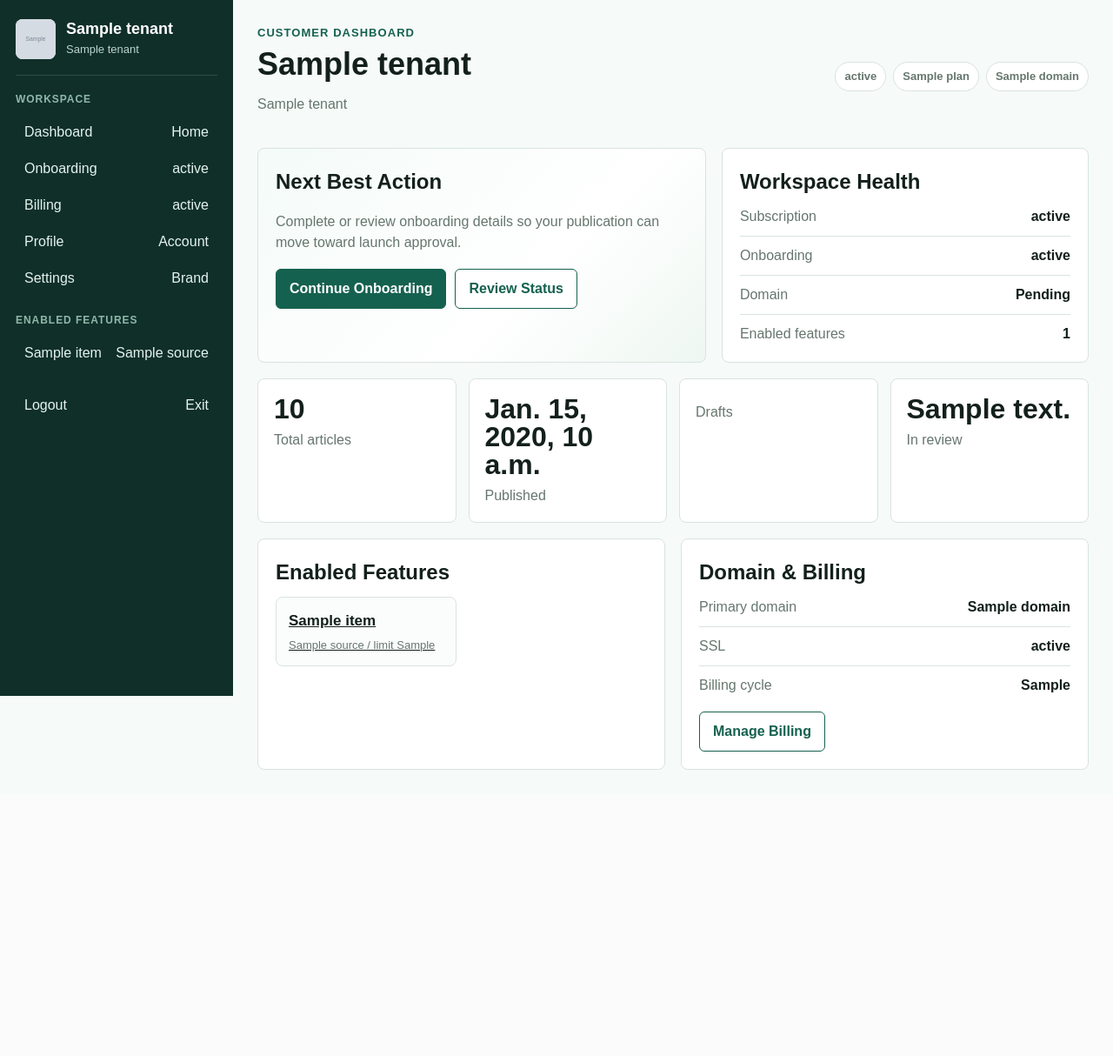
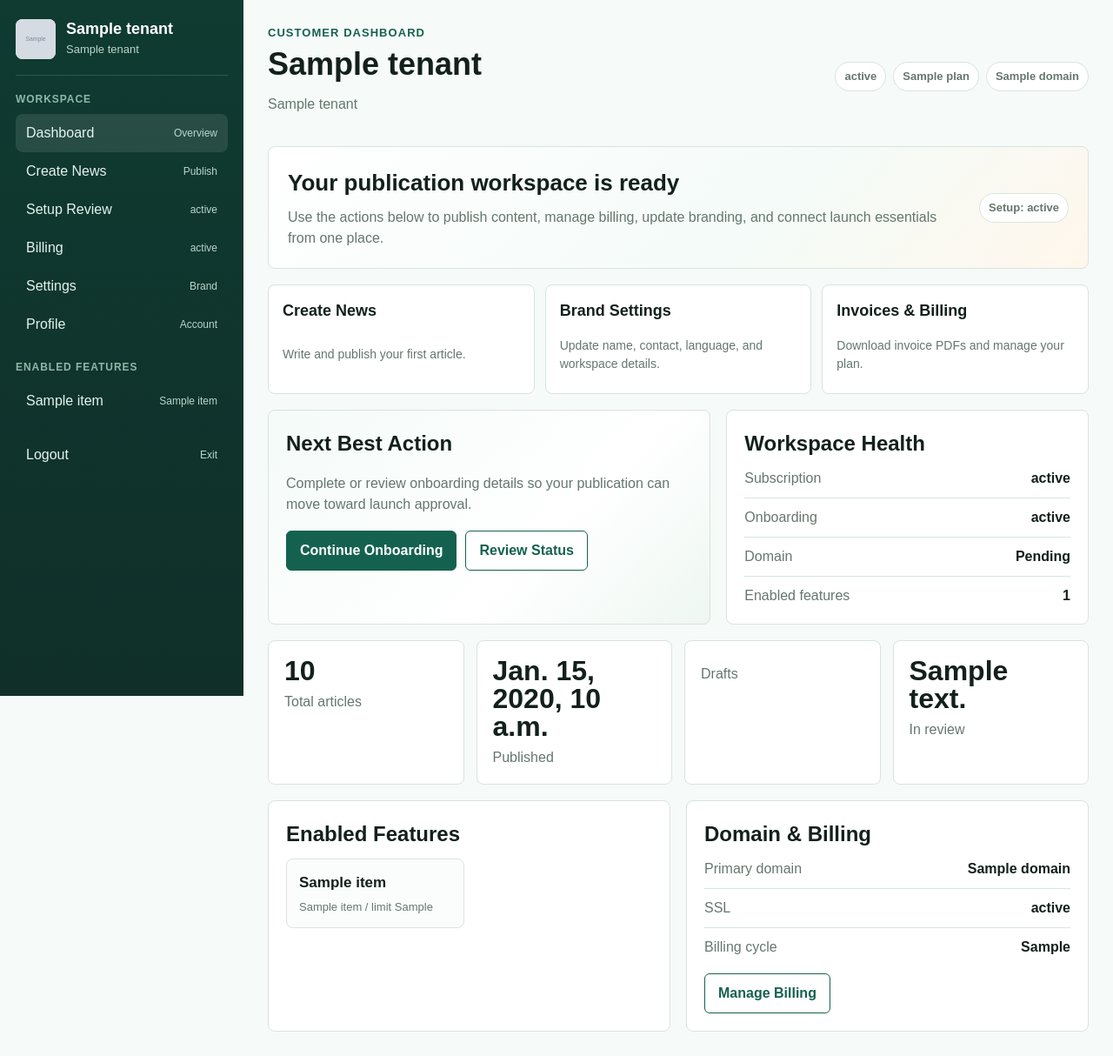
Before and after one commit to sanjay1994singh/NewsWebSaas, a Django app: template templates/tenants/tenant_dashboard.html in a window 1280 px wide. Shown: the whole page at 87% size. Before the commit the page ends 885 px from the top, so only its background shows below. Run offline with Django 3.2, Linux system fonts and the light colour scheme; the template is opened without the code that fills it: most values are stand-ins (such as "Sample title", 1, 10 or a date in 2020); grey boxes marked "Sample" are stand-in pictures.

Commit message:
Improve customer dashboard usability

```diff
--- a/templates/tenants/tenant_dashboard.html
+++ b/templates/tenants/tenant_dashboard.html
@@ -5,12 +5,12 @@
   <meta name="viewport" content="width=device-width, initial-scale=1">
   <title>{{ tenant.publication_name }} Dashboard</title>
   <style>
-    :root { --ink:#13201b; --muted:#66766e; --line:#d9e4de; --paper:#f6faf8; --brand:#15614f; --deep:#102f29; --warn:#9a5549; --soft:#eef6f2; }
+    :root { --ink:#13201b; --muted:#66766e; --line:#d9e4de; --paper:#f6faf8; --brand:#15614f; --deep:#102f29; --warn:#9a5549; --soft:#eef6f2; --gold:#d99b38; }
     * { box-sizing:border-box; }
     body { margin:0; font-family:Arial,sans-serif; background:var(--paper); color:var(--ink); line-height:1.5; }
     a { color:inherit; }
-    .shell { display:grid; grid-template-columns:268px minmax(0,1fr); min-height:100vh; }
-    .sidebar { position:sticky; top:0; height:100vh; background:var(--deep); color:#fff; padding:22px 18px; overflow:auto; }
+    .shell { display:grid; grid-template-columns:280px minmax(0,1fr); min-height:100vh; }
+    .sidebar { position:sticky; top:0; height:100vh; background:linear-gradient(180deg,#0f3b31 0%,#102f29 100%); color:#fff; padding:22px 18px; overflow:auto; }
     .side-brand { display:flex; gap:12px; align-items:center; padding-bottom:18px; border-bottom:1px solid rgba(255,255,255,.14); }
     .logo { width:46px; height:46px; border-radius:8px; background:#fff; color:var(--brand); display:grid; place-items:center; font-weight:900; font-size:22px; overflow:hidden; }
     .logo img { width:100%; height:100%; object-fit:cover; }
@@ -18,19 +18,28 @@
     .side-brand p { margin:3px 0 0; color:#b9d6cc; font-size:13px; }
     .nav-group { margin-top:18px; }
     .nav-label { margin:0 0 8px; color:#8fb8aa; font-size:12px; font-weight:900; text-transform:uppercase; letter-spacing:.08em; }
-    .sidebar a, .logout-btn { display:flex; align-items:center; justify-content:space-between; gap:10px; width:100%; min-height:40px; padding:9px 10px; color:#e4f3ee; text-decoration:none; border:0; border-radius:6px; background:transparent; font:inherit; cursor:pointer; }
-    .sidebar a:hover, .logout-btn:hover { background:rgba(255,255,255,.08); }
+    .sidebar a, .logout-btn { display:flex; align-items:center; justify-content:space-between; gap:10px; width:100%; min-height:42px; padding:10px 12px; color:#e4f3ee; text-decoration:none; border:0; border-radius:8px; background:transparent; font:inherit; cursor:pointer; }
+    .sidebar a:hover, .logout-btn:hover, .sidebar a.active { background:rgba(255,255,255,.1); }
+    .sidebar span { color:#b9d6cc; font-size:12px; }
     .main { min-width:0; padding:28px; }
-    .topbar { display:flex; align-items:center; justify-content:space-between; gap:18px; margin-bottom:22px; }
+    .topbar { display:flex; align-items:center; justify-content:space-between; gap:18px; margin-bottom:20px; }
     .eyebrow { margin:0 0 7px; color:var(--brand); font-weight:900; font-size:13px; text-transform:uppercase; letter-spacing:.08em; }
     .topbar h2 { margin:0; font-size:36px; line-height:1.05; }
     .muted { color:var(--muted); }
     .pills { display:flex; flex-wrap:wrap; gap:8px; justify-content:flex-end; }
     .pill { display:inline-flex; align-items:center; min-height:32px; padding:6px 10px; border:1px solid var(--line); border-radius:999px; background:#fff; color:var(--muted); font-size:13px; font-weight:800; white-space:nowrap; }
+    .welcome { display:grid; grid-template-columns:1fr auto; gap:18px; align-items:center; margin-bottom:18px; padding:22px; border:1px solid var(--line); border-radius:8px; background:linear-gradient(135deg,#fff 0%,#f4fbf8 60%,#fff7ec 100%); }
+    .welcome h3 { margin:0; font-size:26px; }
+    .welcome p { max-width:760px; margin:8px 0 0; }
     .hero { display:grid; grid-template-columns:1.1fr .9fr; gap:18px; margin-bottom:18px; }
     .panel { background:#fff; border:1px solid var(--line); border-radius:8px; padding:20px; }
     .next-panel { background:linear-gradient(135deg,#f4fbf8 0%,#fff 62%,#eef7f2 100%); }
     .panel h3 { margin:0 0 10px; font-size:24px; }
+    .quick-grid { display:grid; grid-template-columns:repeat(3,minmax(0,1fr)); gap:12px; margin-bottom:18px; }
+    .quick-card { display:grid; gap:8px; min-height:126px; background:#fff; border:1px solid var(--line); border-radius:8px; padding:16px; text-decoration:none; }
+    .quick-card strong { font-size:18px; }
+    .quick-card span { color:var(--muted); font-size:14px; }
+    .quick-card:hover { border-color:var(--brand); box-shadow:0 12px 30px rgba(19,32,27,.08); }
     .actions { display:flex; flex-wrap:wrap; gap:10px; margin-top:18px; }
     .btn { display:inline-flex; align-items:center; justify-content:center; min-height:42px; padding:10px 15px; border-radius:6px; border:1px solid var(--brand); background:var(--brand); color:#fff; text-decoration:none; font-weight:900; cursor:pointer; }
     .btn.secondary { background:#fff; color:var(--brand); }
@@ -45,7 +54,7 @@
     .stat p { margin:8px 0 0; color:var(--muted); }
     .content-grid { display:grid; grid-template-columns:1fr 1fr; gap:18px; }
     .feature-grid { display:grid; grid-template-columns:repeat(2,minmax(0,1fr)); gap:12px; }
-    .feature-card { border:1px solid var(--line); border-radius:8px; padding:14px; background:#fbfdfc; }
+    .feature-card { border:1px solid var(--line); border-radius:8px; padding:14px; background:#fbfdfc; text-decoration:none; }
     .feature-card h4 { margin:0 0 5px; font-size:17px; }
     .feature-card p { margin:0; color:var(--muted); font-size:13px; }
     .restricted { color:var(--warn); font-weight:800; }
@@ -54,7 +63,8 @@
       .sidebar { position:static; height:auto; }
       .nav-group { display:grid; grid-template-columns:repeat(2,minmax(0,1fr)); gap:8px; }
       .nav-label { grid-column:1 / -1; }
-      .hero, .content-grid { grid-template-columns:1fr; }
+      .hero, .content-grid, .welcome { grid-template-columns:1fr; }
+      .quick-grid { grid-template-columns:1fr; }
       .stats { grid-template-columns:repeat(2,minmax(0,1fr)); }
     }
     @media (max-width:640px) {
@@ -83,17 +93,18 @@
       </div>
       <nav class="nav-group">
         <p class="nav-label">Workspace</p>
-        <a href="{% url 'tenants:tenant_dashboard' %}">Dashboard <span>Home</span></a>
-        <a href="{% url 'subscriptions:onboarding' %}">Onboarding <span>{% if onboarding %}{{ onboarding.get_status_display }}{% else %}Start{% endif %}</span></a>
+        <a class="active" href="{% url 'tenants:tenant_dashboard' %}">Dashboard <span>Overview</span></a>
+        <a href="/cms/">Create News <span>Publish</span></a>
+        <a href="{% url 'subscriptions:onboarding' %}">Setup Review <span>{% if onboarding %}{{ onboarding.get_status_display }}{% else %}Start{% endif %}</span></a>
         <a href="{% url 'subscriptions:billing_dashboard' %}">Billing <span>{% if subscription %}{{ subscription.get_status_display }}{% else %}Review{% endif %}</span></a>
+        <a href="{% url 'tenants:tenant_settings' tenant.uuid %}">Settings <span>Brand</span></a>
         <a href="{% url 'accounts:profile' %}">Profile <span>Account</span></a>
-        <a href="{% url 'tenants:tenant_settings' tenant.uuid %}">Settings <span>Brand</span></a>
       </nav>
       {% if visible_menu %}
         <nav class="nav-group">
           <p class="nav-label">Enabled features</p>
           {% for item in visible_menu %}
-            <a href="{{ item.url }}">{{ item.label }} <span>{{ item.entitlement.source }}</span></a>
+            <a href="{{ item.url }}">{{ item.label }} <span>{{ item.source_label }}</span></a>
           {% endfor %}
         </nav>
       {% endif %}
@@ -115,6 +126,31 @@
           {% if subscription %}<span class="pill">{{ subscription.plan.name }}</span>{% endif %}
           {% if primary_domain %}<span class="pill">{{ primary_domain.domain }}</span>{% endif %}
         </div>
+      </section>
+
+      <section class="welcome">
+        <div>
+          <h3>Your publication workspace is ready</h3>
+          <p class="muted">Use the actions below to publish content, manage billing, update branding, and connect launch essentials from one place.</p>
+        </div>
+        <div class="pills">
+          <span class="pill">Setup: {% if onboarding %}{{ onboarding.get_status_display }}{% else %}Not started{% endif %}</span>
+        </div>
+      </section>
+
+      <section class="quick-grid">
+        <a class="quick-card" href="/cms/">
+          <strong>Create News</strong>
+          <span>Write and publish your first article.</span>
+        </a>
+        <a class="quick-card" href="{% url 'tenants:tenant_settings' tenant.uuid %}">
+          <strong>Brand Settings</strong>
+          <span>Update name, contact, language, and workspace details.</span>
+        </a>
+        <a class="quick-card" href="{% url 'subscriptions:billing_dashboard' %}">
+          <strong>Invoices & Billing</strong>
+          <span>Download invoice PDFs and manage your plan.</span>
+        </a>
       </section>
 
       <section class="hero">
@@ -163,7 +199,7 @@
             {% for item in visible_menu %}
               <a class="feature-card" href="{{ item.url }}">
                 <h4>{{ item.label }}</h4>
-                <p>{{ item.entitlement.source }}{% if item.entitlement.limit_value %} / limit {{ item.entitlement.limit_value }}{% endif %}</p>
+                <p>{{ item.source_label }}{% if item.entitlement.limit_value %} / limit {{ item.entitlement.limit_value }}{% endif %}</p>
               </a>
             {% empty %}
               <div class="feature-card">
```
Also changed, not shown: tenants/views.py (+7 -1 lines).
